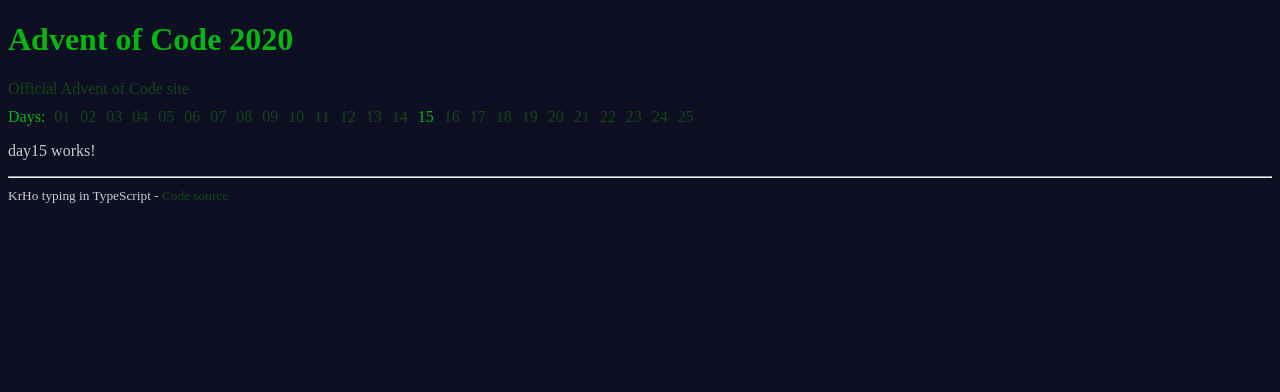
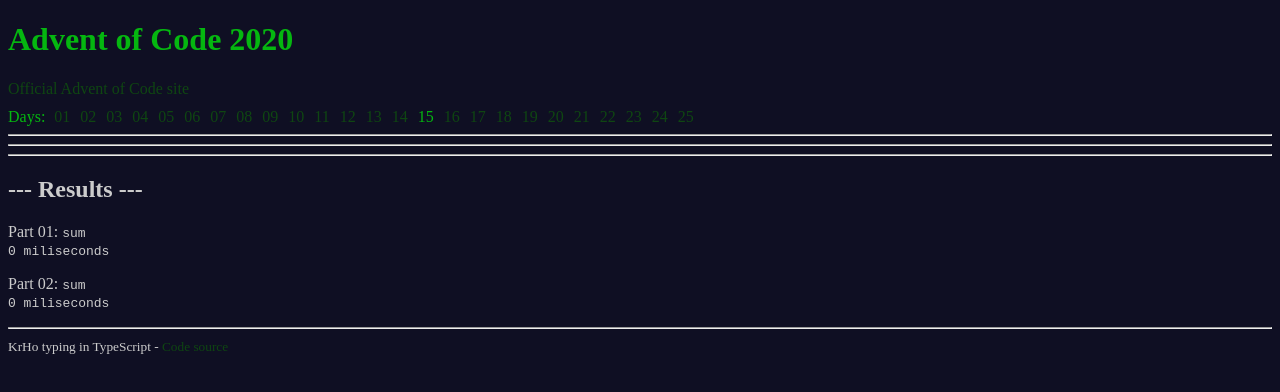
Before and after one commit to KrHo129/TypeScript-Advent_of_Code_2020, an Angular app: page /days/15 in a window 1280 px wide. Shown: the top 392 px of the page. Built offline with nearby package versions, Linux system fonts and the light colour scheme.

Commit message:
prepared day 15/16

```diff
--- /dev/null
+++ b/src/app/day15/d15-input.service.ts
@@ -0,0 +1,17 @@
+import { Injectable } from '@angular/core';
+
+@Injectable({
+  providedIn: 'root',
+})
+export class D15InputService {
+  inputStr = ``;
+
+  testInput = ``;
+
+  constructor() {}
+
+  getRawInput(): string {
+    return this.inputStr;
+    // return this.testInput;
+  }
+}
--- /dev/null
+++ b/src/app/day15/d15-p01.service.ts
@@ -0,0 +1,25 @@
+import { Injectable } from '@angular/core';
+import { TimerService } from '../shared/timer.service';
+import { D15SharedService } from './d15-shared.service';
+
+@Injectable({
+  providedIn: 'root',
+})
+export class D15P01Service {
+  constructor(
+    private timerService: TimerService,
+    private sharedService: D15SharedService
+  ) {}
+
+  getResult(rawInput: string): { result: string; calculationTime: number } {
+    this.timerService.startTimer();
+
+    const input = this.sharedService.getParsedInput(rawInput);
+
+    const calculationTime = this.timerService.getTime();
+    return {
+      result: 'sum'.toString(),
+      calculationTime: calculationTime,
+    };
+  }
+}
--- /dev/null
+++ b/src/app/day15/d15-p02.service.ts
@@ -0,0 +1,25 @@
+import { Injectable } from '@angular/core';
+import { TimerService } from '../shared/timer.service';
+import { D15SharedService } from './d15-shared.service';
+
+@Injectable({
+  providedIn: 'root',
+})
+export class D15P02Service {
+  constructor(
+    private timerService: TimerService,
+    private sharedService: D15SharedService
+  ) {}
+
+  getResult(rawInput: string): { result: string; calculationTime: number } {
+    this.timerService.startTimer();
+
+    const input = this.sharedService.getParsedInput(rawInput);
+
+    const calculationTime = this.timerService.getTime();
+    return {
+      result: 'sum'.toString(),
+      calculationTime: calculationTime,
+    };
+  }
+}
--- /dev/null
+++ b/src/app/day15/d15-shared.service.ts
@@ -0,0 +1,14 @@
+import { Injectable } from '@angular/core';
+
+@Injectable({
+  providedIn: 'root',
+})
+export class D15SharedService {
+  constructor() {}
+
+  getParsedInput(rawInput: string) {
+    const lines = rawInput.split('\n');
+
+    return lines;
+  }
+}
--- a/src/app/day15/day15.component.html
+++ b/src/app/day15/day15.component.html
@@ -1 +1,13 @@
-<p>day15 works!</p>
+<hr />
+
+<hr />
+
+<hr />
+
+<h2>--- Results ---</h2>
+<p>
+  Part 01: <code>{{ part01ResultStr }}</code>
+</p>
+<p>
+  Part 02: <code>{{ part02ResultStr }}</code>
+</p>
--- a/src/app/day15/day15.component.ts
+++ b/src/app/day15/day15.component.ts
@@ -1,15 +1,38 @@
 import { Component, OnInit } from '@angular/core';
+import { D15InputService } from './d15-input.service';
+import { D15P01Service } from './d15-p01.service';
+import { D15P02Service } from './d15-p02.service';
 
 @Component({
   selector: 'app-day15',
   templateUrl: './day15.component.html',
-  styleUrls: ['./day15.component.css']
+  styleUrls: ['./day15.component.css'],
 })
 export class Day15Component implements OnInit {
+  part01ResultStr: string;
+  part02ResultStr: string;
 
-  constructor() { }
+  constructor(
+    private inputService: D15InputService,
+    private part01Service: D15P01Service,
+    private part02Service: D15P02Service
+  ) {}
 
   ngOnInit(): void {
+    const rawInput = this.inputService.getRawInput();
+
+    const part01Result = this.part01Service.getResult(rawInput);
+    this.part01ResultStr =
+      part01Result.result +
+      '\n' +
+      part01Result.calculationTime +
+      ' miliseconds';
+
+    const part02Result = this.part02Service.getResult(rawInput);
+    this.part02ResultStr =
+      part02Result.result +
+      '\n' +
+      part02Result.calculationTime +
+      ' miliseconds';
   }
-
 }
--- /dev/null
+++ b/src/app/day16/d16-input.service.ts
@@ -0,0 +1,17 @@
+import { Injectable } from '@angular/core';
+
+@Injectable({
+  providedIn: 'root',
+})
+export class D16InputService {
+  inputStr = ``;
+
+  testInput = ``;
+
+  constructor() {}
+
+  getRawInput(): string {
+    return this.inputStr;
+    // return this.testInput;
+  }
+}
--- /dev/null
+++ b/src/app/day16/d16-p01.service.ts
@@ -0,0 +1,25 @@
+import { Injectable } from '@angular/core';
+import { TimerService } from '../shared/timer.service';
+import { D16SharedService } from './d16-shared.service';
+
+@Injectable({
+  providedIn: 'root',
+})
+export class D16P01Service {
+  constructor(
+    private timerService: TimerService,
+    private sharedService: D16SharedService
+  ) {}
+
+  getResult(rawInput: string): { result: string; calculationTime: number } {
+    this.timerService.startTimer();
+
+    const input = this.sharedService.getParsedInput(rawInput);
+
+    const calculationTime = this.timerService.getTime();
+    return {
+      result: 'sum'.toString(),
+      calculationTime: calculationTime,
+    };
+  }
+}
--- /dev/null
+++ b/src/app/day16/d16-p02.service.ts
@@ -0,0 +1,25 @@
+import { Injectable } from '@angular/core';
+import { TimerService } from '../shared/timer.service';
+import { D16SharedService } from './d16-shared.service';
+
+@Injectable({
+  providedIn: 'root',
+})
+export class D16P02Service {
+  constructor(
+    private timerService: TimerService,
+    private sharedService: D16SharedService
+  ) {}
+
+  getResult(rawInput: string): { result: string; calculationTime: number } {
+    this.timerService.startTimer();
+
+    const input = this.sharedService.getParsedInput(rawInput);
+
+    const calculationTime = this.timerService.getTime();
+    return {
+      result: 'sum'.toString(),
+      calculationTime: calculationTime,
+    };
+  }
+}
--- /dev/null
+++ b/src/app/day16/d16-shared.service.ts
@@ -0,0 +1,14 @@
+import { Injectable } from '@angular/core';
+
+@Injectable({
+  providedIn: 'root',
+})
+export class D16SharedService {
+  constructor() {}
+
+  getParsedInput(rawInput: string) {
+    const lines = rawInput.split('\n');
+
+    return lines;
+  }
+}
--- a/src/app/day16/day16.component.ts
+++ b/src/app/day16/day16.component.ts
@@ -1,15 +1,38 @@
 import { Component, OnInit } from '@angular/core';
+import { D16InputService } from './d16-input.service';
+import { D16P01Service } from './d16-p01.service';
+import { D16P02Service } from './d16-p02.service';
 
 @Component({
   selector: 'app-day16',
   templateUrl: './day16.component.html',
-  styleUrls: ['./day16.component.css']
+  styleUrls: ['./day16.component.css'],
 })
 export class Day16Component implements OnInit {
+  part01ResultStr: string;
+  part02ResultStr: string;
 
-  constructor() { }
+  constructor(
+    private inputService: D16InputService,
+    private part01Service: D16P01Service,
+    private part02Service: D16P02Service
+  ) {}
 
   ngOnInit(): void {
+    const rawInput = this.inputService.getRawInput();
+
+    const part01Result = this.part01Service.getResult(rawInput);
+    this.part01ResultStr =
+      part01Result.result +
+      '\n' +
+      part01Result.calculationTime +
+      ' miliseconds';
+
+    const part02Result = this.part02Service.getResult(rawInput);
+    this.part02ResultStr =
+      part02Result.result +
+      '\n' +
+      part02Result.calculationTime +
+      ' miliseconds';
   }
-
 }
```
Also changed, not shown: 2 other files (tests, documents, lock files or other folders).
